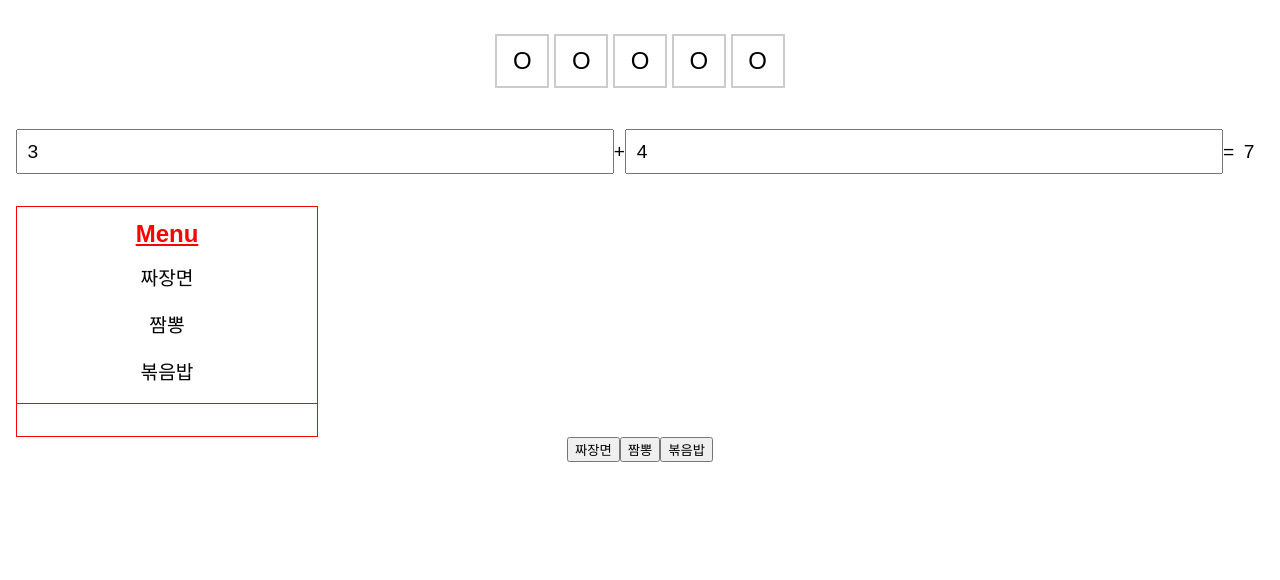
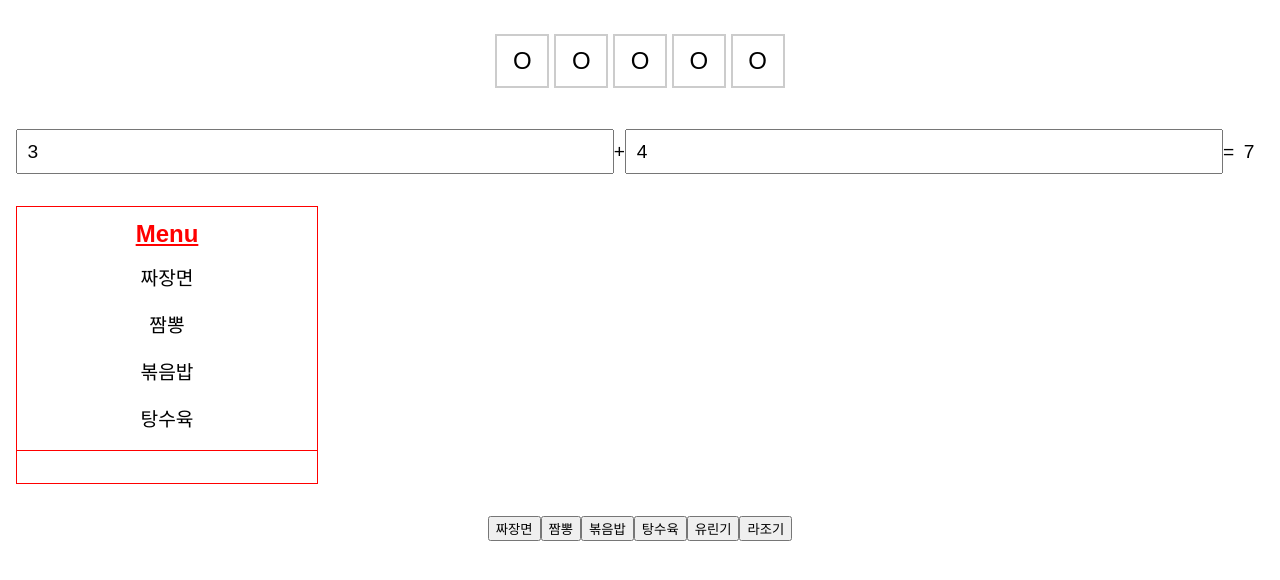
Before and after one commit to chiabi/fds-react-practice, a React (Create React App) app: page / in a window 1280 px wide. Shown: the top 580 px of the page. Built offline with nearby package versions, Linux system fonts and the light colour scheme.

Commit message:
Modify menu choice lifting state up

```diff
--- a/src/App.css
+++ b/src/App.css
@@ -103,3 +103,7 @@
   border-top: 1px solid red;
   text-align: center;
 }
+
+.menu-selector {
+  margin-top: 2em;
+}
--- a/src/Menu.js
+++ b/src/Menu.js
@@ -13,6 +13,10 @@ export default class Menu extends Component {
       },
       {
         name: "볶음밥",
+        select: false
+      },
+      {
+        name: "탕수육",
         select: false
       }
     ]
--- a/src/Menu2.js
+++ b/src/Menu2.js
@@ -1,26 +1,37 @@
 import React, { Component } from 'react';
 
 export default class Menu2 extends Component {
+  state = {
+    menus: ['짜장면', '짬뽕', '볶음밥', '탕수육', '유린기', '라조기'],
+    menu: null
+  }
+  choiceMenu = item => {
+    this.setState({
+      menu: item
+    })
+  }
   render() {
     return (
-      <div>
-        <MenuSelector menus={['짜장면', '짬뽕', '볶음밥']}/>
+      <div class="menu-selector">
+        <MenuSelector
+          menus={this.state.menus}
+          menu={this.state.menu}
+          onChoice={this.choiceMenu}
+        />
       </div>
     )
   }
 }
 
 class MenuSelector extends Component {
-  state = {
-    menu: null
-  }
   render() {
+    const {menus, menu, onChoice} = this.props;
     return (
       <div>
-        {this.props.menus.map(item => (
-          <button onClick={e => this.setState({menu: item})}>{item}</button>
+        {menus.map(item => (
+          <button onClick={e => onChoice(item)}>{item}</button>
         ))}
-        <div>{this.state.menu && `${this.state.menu} 을 선택하셨습니다.`}</div>
+        <div>{menu && `${menu} 을 선택하셨습니다.`}</div>
       </div>
     )
   }
```
